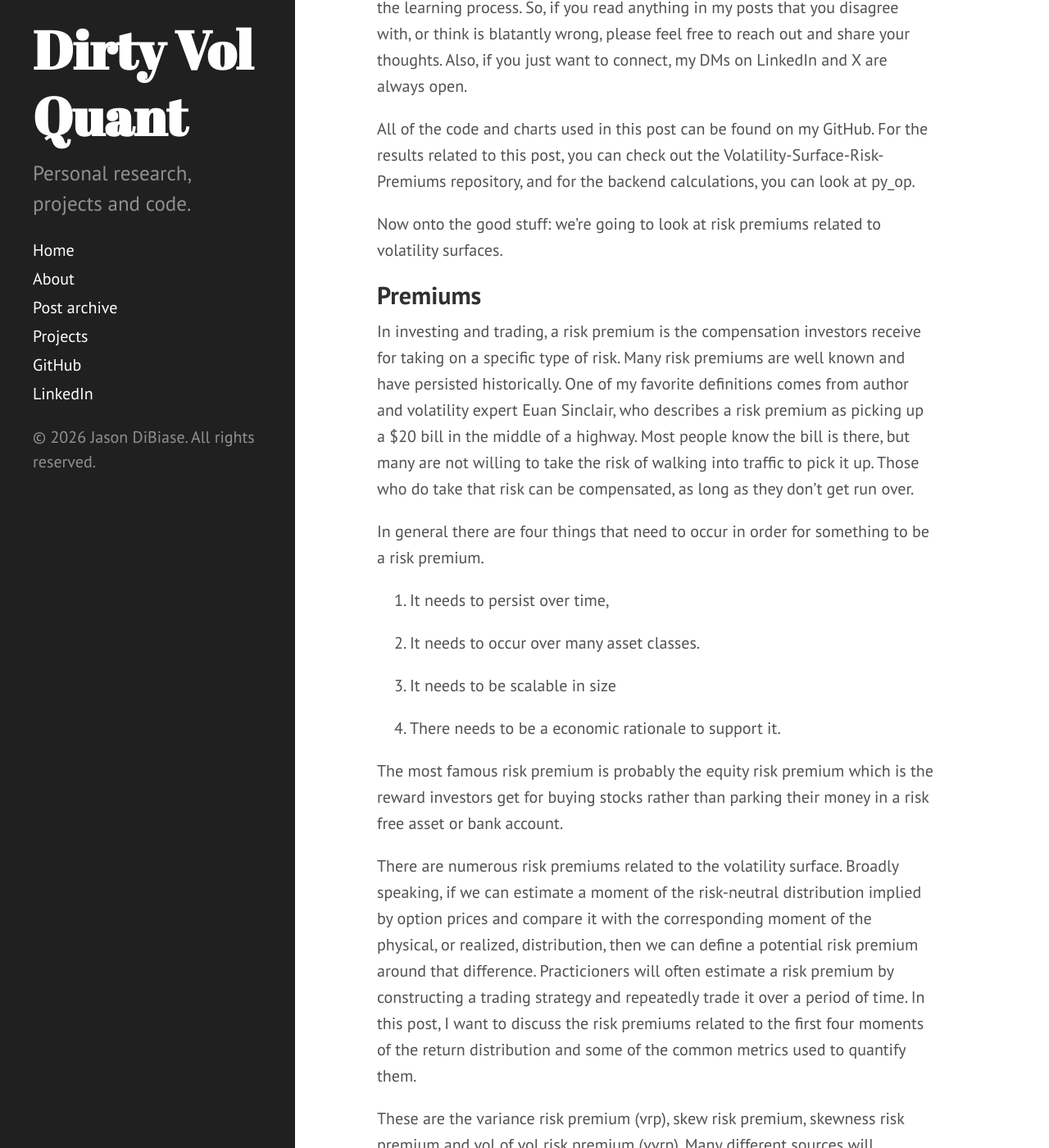
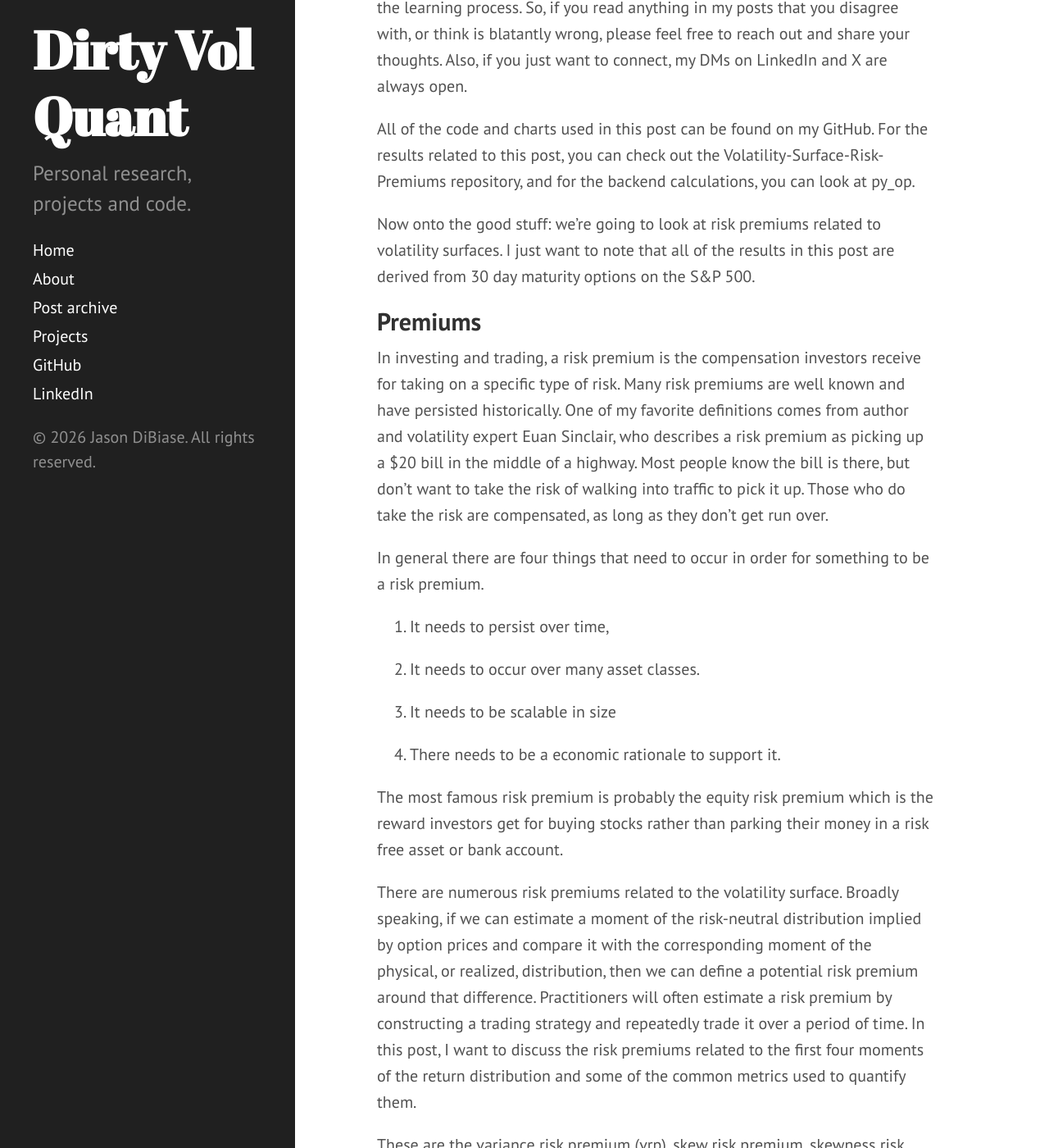
Before and after one commit to dibiasej/dibiasej.github.io, a Jekyll site: the page built from _posts/2026-05-24-Volatility-Surface-Risk-Premiums.md, in a window 1280 px wide and 1400 px high, scrolled down 359 px. Shown: the whole window at 82% size. Built offline with Jekyll 4.4.1, drawn with Linux system fonts in a browser that asks for light colours; Markdown is read by kramdown in place of the engine named in the settings; some of the changed text lies outside the part shown.

Commit message:
made some adjustments

```diff
--- a/_posts/2026-05-24-Volatility-Surface-Risk-Premiums.md
+++ b/_posts/2026-05-24-Volatility-Surface-Risk-Premiums.md
@@ -10,10 +10,10 @@ Hi all, this is my first shot at writing, and hopefully something I’ll continu
 
 All of the code and charts used in this post can be found on my GitHub. For the results related to this post, you can check out the Volatility-Surface-Risk-Premiums repository, and for the backend calculations, you can look at py_op.
 
-Now onto the good stuff: we’re going to look at risk premiums related to volatility surfaces.
+Now onto the good stuff: we’re going to look at risk premiums related to volatility surfaces. I just want to note that all of the results in this post are derived from 30 day maturity options on the S&P 500.
 
 ## Premiums
-In investing and trading, a risk premium is the compensation investors receive for taking on a specific type of risk. Many risk premiums are well known and have persisted historically. One of my favorite definitions comes from author and volatility expert Euan Sinclair, who describes a risk premium as picking up a $20 bill in the middle of a highway. Most people know the bill is there, but many are not willing to take the risk of walking into traffic to pick it up. Those who do take that risk can be compensated, as long as they don't get run over.
+In investing and trading, a risk premium is the compensation investors receive for taking on a specific type of risk. Many risk premiums are well known and have persisted historically. One of my favorite definitions comes from author and volatility expert Euan Sinclair, who describes a risk premium as picking up a $20 bill in the middle of a highway. Most people know the bill is there, but don't want to take the risk of walking into traffic to pick it up. Those who do take the risk are compensated, as long as they don't get run over.
 
 In general there are four things that need to occur in order for something to be a risk premium.
 
@@ -27,7 +27,7 @@ In general there are four things that need to occur in order for something to be
 
 The most famous risk premium is probably the equity risk premium which is the reward investors get for buying stocks rather than parking their money in a risk free asset or bank account.
 
-There are numerous risk premiums related to the volatility surface. Broadly speaking, if we can estimate a moment of the risk-neutral distribution implied by option prices and compare it with the corresponding moment of the physical, or realized, distribution, then we can define a potential risk premium around that difference. Practicioners will often estimate a risk premium by constructing a trading strategy and repeatedly trade it over a period of time. In this post, I want to discuss the risk premiums related to the first four moments of the return distribution and some of the common metrics used to quantify them.
+There are numerous risk premiums related to the volatility surface. Broadly speaking, if we can estimate a moment of the risk-neutral distribution implied by option prices and compare it with the corresponding moment of the physical, or realized, distribution, then we can define a potential risk premium around that difference. Practitioners will often estimate a risk premium by constructing a trading strategy and repeatedly trade it over a period of time. In this post, I want to discuss the risk premiums related to the first four moments of the return distribution and some of the common metrics used to quantify them.
 
 These are the variance risk premium (vrp), skew risk premium, skewness risk premium and vol of vol risk premium (vvrp). Many different sources will interchange skew and skewness and some consider them seperate things so it is hard to pin down a canonical definition for them. In this post I consider skewness to be related to the shape of a distribution and skew related to the slope of the implied volatility curve or the spot-vol covariance (although this may be wrong and subject to debate so please share with me your optinion on this).
 
```
Also changed, not shown: other parts of _posts/2026-05-24-Volatility-Surface-Risk-Premiums.md (+1 -1 lines).
